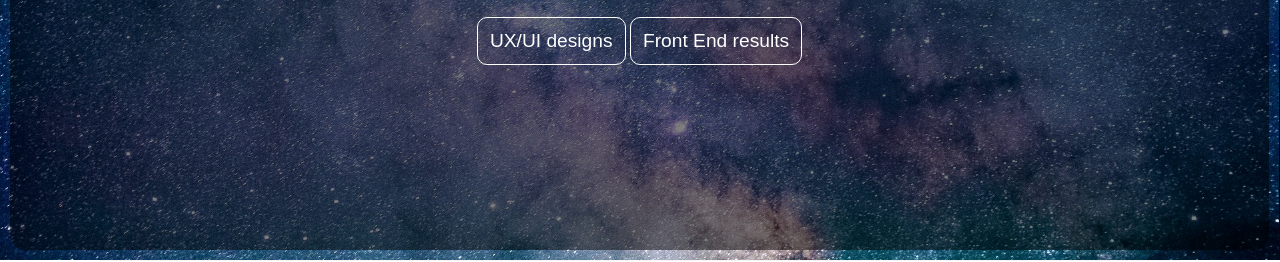
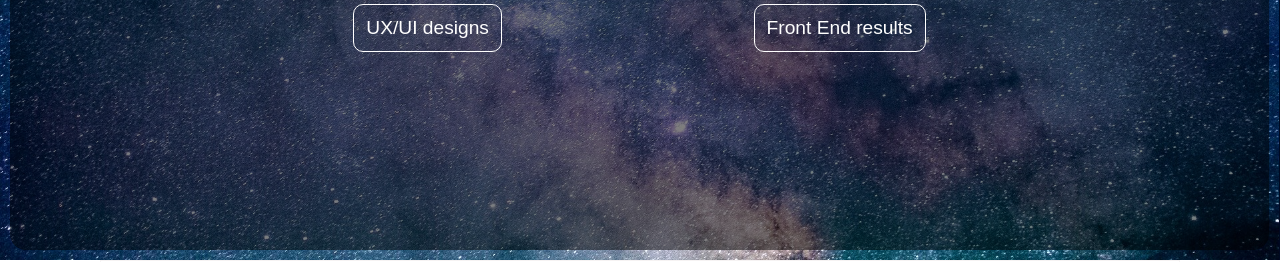
Before and after one commit to abregu-yacid/portfolio, a plain HTML site: page index.html in a window 1280 px wide. Shown: the part 540-802 px from the top of the page. Drawn offline with Linux system fonts and the light colour scheme.

Commit message:
horizontal bugs, image sizes

```diff
--- a/index.html
+++ b/index.html
@@ -45,6 +45,7 @@
             </p>
             <div id="button-container">
                 <button id="btnSeeUI">  UX/UI designs</button>
+                <div class="flex-separator"></div>
                 <button id="btnSeeFrontend">  Front End results</button>
             </div>
         </div>
--- a/style.css
+++ b/style.css
@@ -46,7 +46,7 @@ body{
     background-image: url(images/background8.jpg);
     background-size: cover;
     background-repeat: no-repeat;
-    height: 100vh;
+    min-height: 100vh;
     margin-left: -1px;
     border: 1px solid #000921;
     border-bottom: none;
@@ -185,6 +185,14 @@ body{
 }
 #photo-container > img{
     height : inherit;
+}
+#button-container{
+    padding-bottom: 25px;
+    display: flex;
+    justify-content: space-evenly;
+}
+.flex-separator{
+    width : 20px;
 }
 #button-container > button,
 #navbar-option-mobile > button{
```
Also changed, not shown: images/ux/img1.png, images/ux/img2.png, 7 other files.
